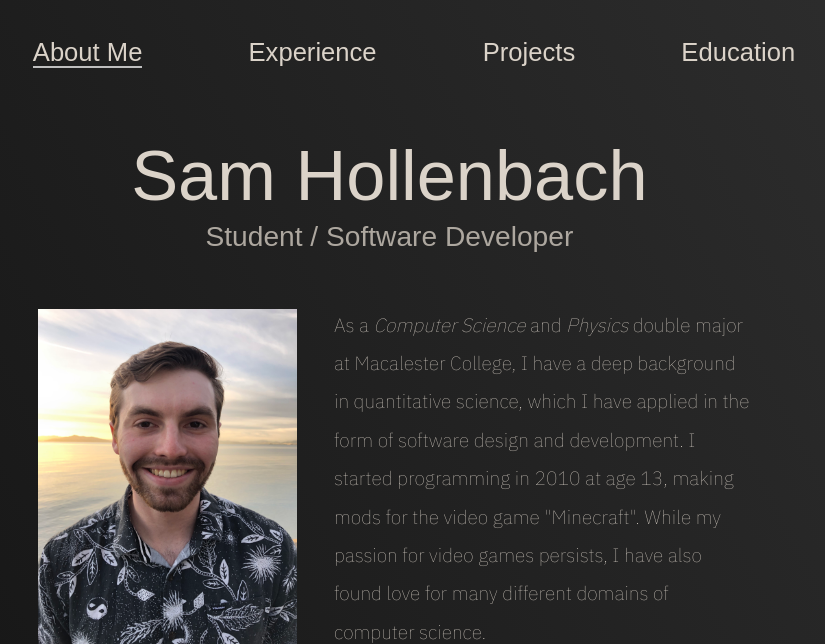
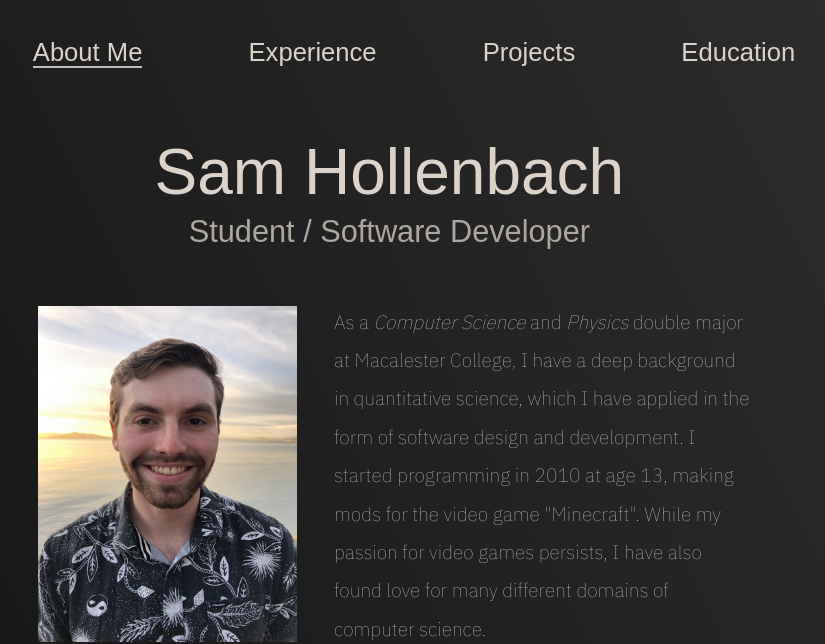
Before and after one commit to samhollenbach/shollenb, a Flask app: page / in a window 1280 px wide. Shown: the top 644 px of the page, without its empty margins (226-1051 px from the left). Run offline with Flask 2, Linux system fonts and the light colour scheme; some libraries are stand-ins or nearby versions; some web fonts are replaced.

Commit message:
links and fonts

```diff
--- a/static/styles/styles.css
+++ b/static/styles/styles.css
@@ -108,7 +108,7 @@ html{
 h1#name{
 	text-align: center;
 	margin-bottom: 5px;
-	font-size: 5.5vw;
+	font-size: 5vw;
 
 	/*color: #CADBF6;*/
 	font-family: bebas-neue, sans-serif;
@@ -121,15 +121,18 @@ h1#name{
 #role{
 	font-family: bebas-neue, sans-serif;
 }
-h1{
+
+.page-cont h1{
 	font-family: bebas-neue, sans-serif;
+	font-size: 3vw;
+	margin-top: 0px;
 }
 
-h2{
+.page-cont h2{
 	text-align: center;
 	margin-top: 5px;
 	margin-bottom: 2%;
-	font-size: 2.2vw;
+	font-size: 2.4vw;
 	/*color: rgb(145, 145, 145);*/
 	color: #ADA79F;
 
@@ -195,10 +198,6 @@ h2{
 .page-cont p{
 
 }
-.page-cont h1{
-	margin-top: 0px;
-	font-size: 2.6vw;
-}
 
 .experience{
 	text-align: center;
--- a/templates/index.html
+++ b/templates/index.html
@@ -122,11 +122,11 @@
 	<div class="footer" style="opacity: 0">
 
 		<div class="flex">
-		<a href="github.com/samhollenbach">GitHub</a>
+		<a href="https://github.com/samhollenbach">GitHub</a>
 		<a href="https://www.linkedin.com/in/sam-hollenbach">LinkedIn</a>
-		<a href="email:samhollenbach@gmail.com">samhollenbach@gmail.com</a>
+		<a href="mailto:samhollenbach@gmail.com">samhollenbach@gmail.com</a>
 
-		<a href="">510.504.7326</a>
+		<a href="tel:1 (510) 504-7326">510.504.7326</a>
 	</div>
 	</div>
 
```
